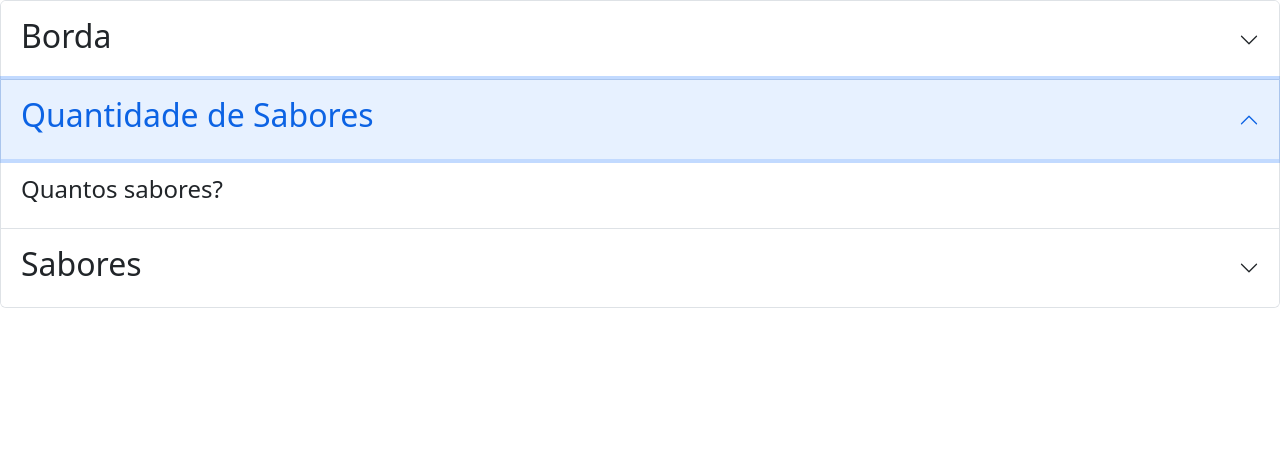
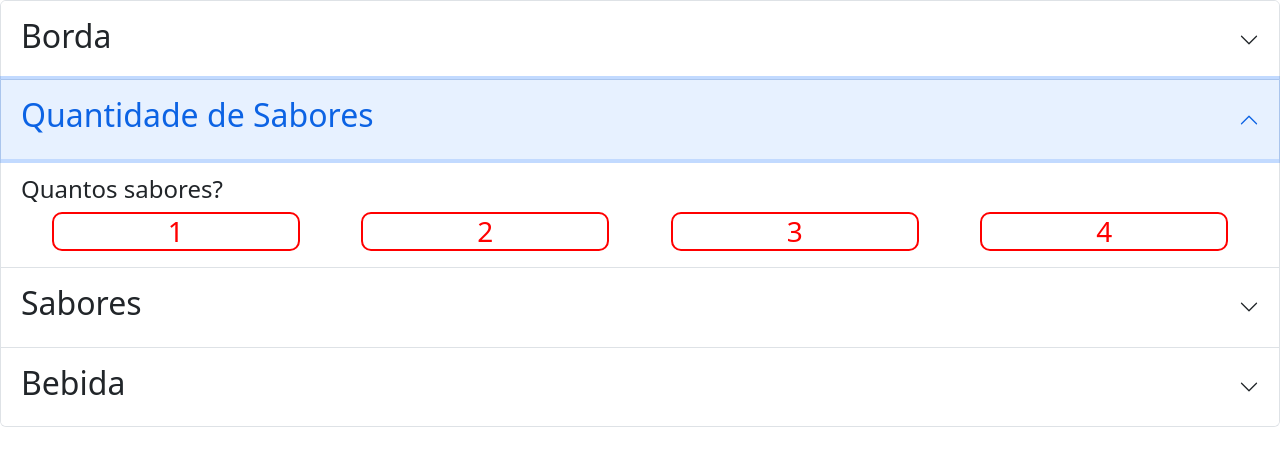
Before and after one commit to MatheusFranzener/Intelli_Pizza, a plain HTML site: page Components/pedido.html in a window 1280 px wide. Both pictures are taken after a click on the button "Quantidade de Sabores". Shown: the part 81-546 px from the top of the page. Drawn offline with nearby package versions, Linux system fonts and the light colour scheme.

Commit message:
Commit 1431

```diff
--- a/Components/pedido.html
+++ b/Components/pedido.html
@@ -89,9 +89,18 @@
                     <h4>Quantos sabores?</h4>
 
                     <div class="divBotoes">
-                        <div class="botao">
-
-                        </div>
+                        <button class="botao">
+                            <h3>1</h3>
+                        </button>
+                        <button class="botao">
+                            <h3>2</h3>
+                        </button>
+                        <button class="botao">
+                            <h3>3</h3>
+                        </button>
+                        <button class="botao">
+                            <h3>4</h3>
+                        </button>
                     </div>
                 </div>
             </div>
@@ -121,6 +130,36 @@
                 </div>
             </div>
         </div>
+        <div class="accordion-item">
+            <h2 class="accordion-header" id="headingFour">
+                <button class="accordion-button collapsed" type="button" data-bs-toggle="collapse"
+                    data-bs-target="#collapseFour" aria-expanded="false" aria-controls="collapseFour">
+                    <h2>Bebida</h2>
+                </button>
+            </h2>
+            <div id="collapseFour" class="accordion-collapse collapse" aria-labelledby="headingFour"
+                data-bs-parent="#accordionExample">
+                <div class="accordion-body">
+                    <div class="containerBebida">
+                        <h4>Selecione bebida: </h4>
+                        <div class="borda1">
+                            <input type="radio" name="borda" id="borda">
+                            <span class="textoBorda">Coca-Cola 350ml</span>
+                        </div>
+
+                        <div class="borda1">
+                            <input type="radio" name="borda" id="borda">
+                            <span class="textoBorda">Coca-Cola 350ml</span>
+                        </div>
+
+                        <div class="borda1">
+                            <input type="radio" name="borda" id="borda">
+                            <span class="textoBorda">Coca-Cola 350ml</span>
+                        </div>
+                    </div>
+                </div>
+            </div>
+        </div>
     </div>
 
 </body>
--- a/Styles/pedido.css
+++ b/Styles/pedido.css
@@ -94,7 +94,33 @@ input[type=radio] {
 
 .divBotoes{
     display: flex;
-    justify-content: center;
+    justify-content: space-around;
     align-items: center;
     flex-direction: row;
 }
+
+.botao{
+    display: flex;
+    align-items: center;
+    justify-content: center;
+    width: 20%;
+    border: red 2px solid;
+    color: red;
+    background-color: white;
+    border-radius: 10px;
+}
+
+.botao:disabled {
+    background-color: rgb(224, 224, 224);
+    border-color: rgb(165, 165, 165);
+    color: grey;
+}
+
+.botao:hover:enabled{
+    color: white;
+    background-color: red;
+}
+
+.botao h3{
+    margin: 0;
+}
```
